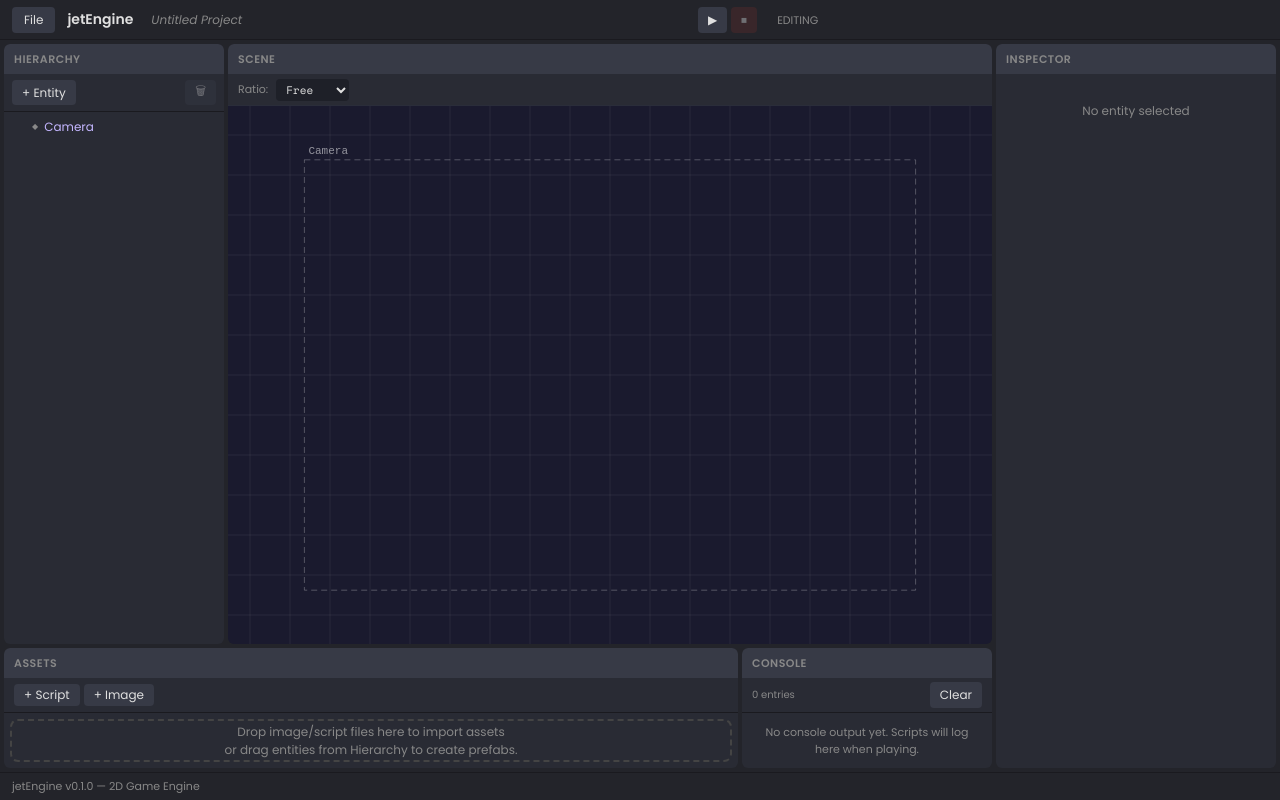
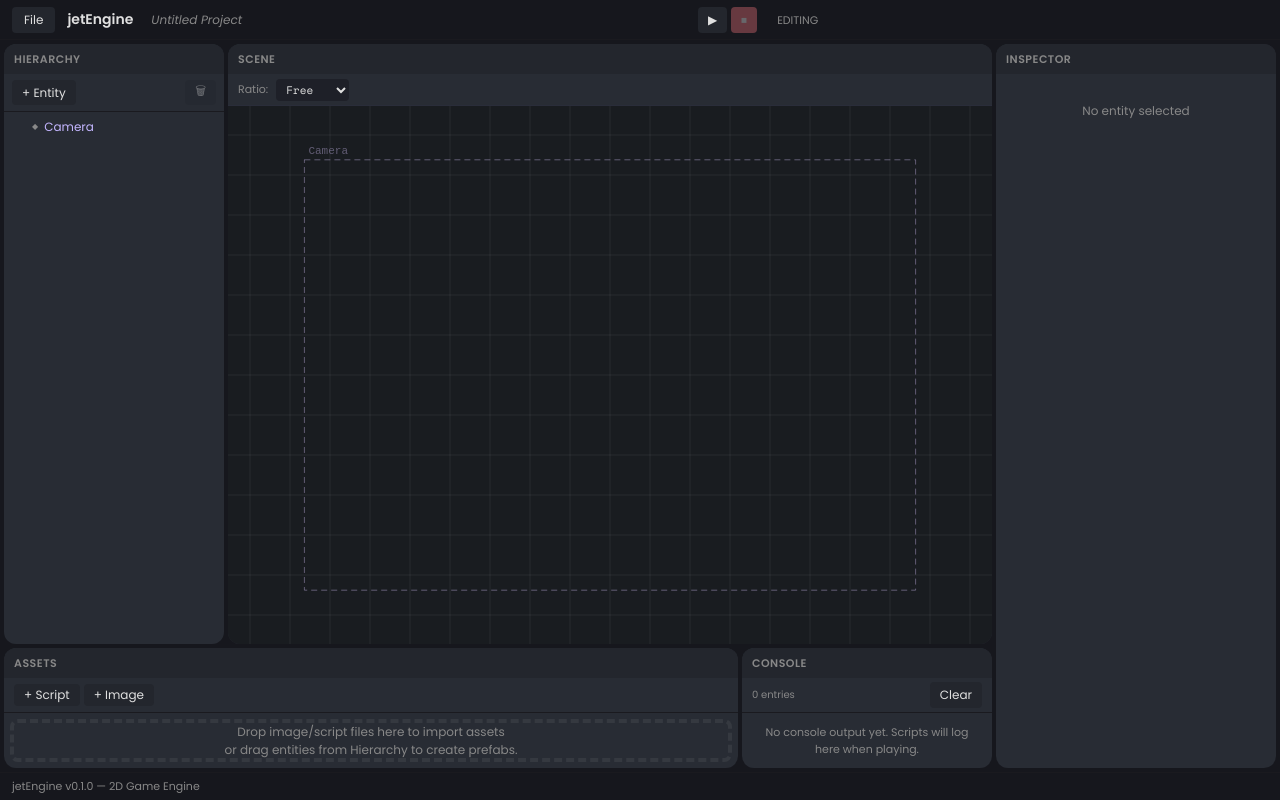
Before and after one commit to hanimuhamed/jetEngine, a React (Vite) app in the folder frontend/: page / in a window 1280 px wide. Built offline with nearby package versions, Linux system fonts and the light colour scheme.

Commit message:
add readme

```diff
--- a/frontend/src/components/editor/scene/sceneViewHelpers.ts
+++ b/frontend/src/components/editor/scene/sceneViewHelpers.ts
@@ -118,7 +118,7 @@ export function renderCameraOutline(r: Renderer2D, camEntity: Entity, aspectRati
   const screenCorners = corners.map(c => r.worldToScreen(c));
 
   ctx.save();
-  ctx.strokeStyle = '#ffffff40';
+  ctx.strokeStyle = '#dac6ff60';
   ctx.lineWidth = 1;
   ctx.setLineDash([6, 4]);
   ctx.beginPath();
@@ -127,7 +127,7 @@ export function renderCameraOutline(r: Renderer2D, camEntity: Entity, aspectRati
   ctx.closePath();
   ctx.stroke();
 
-  ctx.fillStyle = '#ffffff88';
+  ctx.fillStyle = '#dac6ff60';
   ctx.font = '11px monospace';
   ctx.setLineDash([]);
   ctx.fillText('Camera', screenCorners[0].x + 4, screenCorners[0].y - 6);
--- a/frontend/src/engine/rendering/Renderer2D.ts
+++ b/frontend/src/engine/rendering/Renderer2D.ts
@@ -82,7 +82,7 @@ export class Renderer2D {
   clear(useBackgroundColor: boolean = false): void {
     if (!this.ctx || !this._canvas) return;
 
-    let bgColor = '#1a1a2e';
+    let bgColor = "#191c20";
     if (useBackgroundColor && this.cameraEntity) {
       const cam = this.cameraEntity.getComponent<Camera2DComponent>('Camera2DComponent');
       if (cam) {
--- a/frontend/src/engine/rendering/renderHelpers.ts
+++ b/frontend/src/engine/rendering/renderHelpers.ts
@@ -86,7 +86,7 @@ export function drawSelectionBox(
   const corners = [tl, tr, br, bl];
 
   ctx.save();
-  ctx.strokeStyle = '#4a9eff';
+  ctx.strokeStyle = "#f92672";
   ctx.lineWidth = 2;
   ctx.setLineDash([6, 4]);
   ctx.beginPath();
@@ -97,7 +97,7 @@ export function drawSelectionBox(
   ctx.setLineDash([]);
 
   const handleSize = 6;
-  ctx.fillStyle = '#4a9eff';
+  ctx.fillStyle = "#f92672";
   for (const c of corners) {
     ctx.fillRect(c.x - handleSize / 2, c.y - handleSize / 2, handleSize, handleSize);
   }
@@ -138,7 +138,7 @@ function drawCircleHitbox(
   const screenRadius = collider.radius * avgScale * activeZoom;
 
   ctx.save();
-  ctx.strokeStyle = '#00ff00';
+  ctx.strokeStyle = "#a6e22e";
   ctx.lineWidth = 2;
   ctx.setLineDash([]);
   ctx.beginPath();
@@ -177,7 +177,7 @@ function drawPolygonHitbox(
   if (hull.length < 3) return;
 
   ctx.save();
-  ctx.strokeStyle = '#00ff00';
+  ctx.strokeStyle = "#a6e22e";
   ctx.lineWidth = 2;
   ctx.setLineDash([]);
   ctx.beginPath();
@@ -206,7 +206,7 @@ function drawBoxHitbox(
   const c3 = localToScreen(entity, -hw + ox,  hh + oy);
 
   ctx.save();
-  ctx.strokeStyle = '#00ff00';
+  ctx.strokeStyle = "#a6e22e";
   ctx.lineWidth = 2;
   ctx.setLineDash([]);
   ctx.beginPath();
--- a/frontend/src/index.css
+++ b/frontend/src/index.css
@@ -1,14 +1,14 @@
 :root {
-  --background-color: #23242a;
-  --primary-color: #292b34;
-  --accent-color: #373a46;
+  --background-color: color-mix(in srgb, var(--primary-color), #000000d0);
+  --primary-color: #282c34;
+  --accent-color: #23262d;
   --hover-color: #464a58;
   --text-color: #e0e0e0;
   --text-muted: #888;
   --highlight-color: #ffffff;
   --danger-color: #ff4a4a;
   --success-color: #4aff6e;
-  --border-radius: 6px;
+  --border-radius: 12px;
   --field-color: #1e2028;
 }
 
@@ -162,7 +162,6 @@ html, body, #root {
   display: flex;
   align-items: center;
   gap: 4px;
-  transition: background 0.15s;
 }
 
 .toolbar-btn:hover {
@@ -182,10 +181,10 @@ html, body, #root {
 }
 
 .toolbar-btn-stop {
-  background: #5a2a2a;
+  background: #e06c75;
 }
 .toolbar-btn-stop:hover:not(:disabled) {
-  background: #7a3a3a;
+  background: #b75860;
 }
 
 .toolbar-state {
@@ -588,22 +587,24 @@ html, body, #root {
 }
 
 .inspector-component {
-  background: var(--accent-color);
-  border-radius: 6px;
+  background: var(--primary-color);
+  border-radius: 12px;
   margin-bottom: 8px;
   overflow: visible;
+  border: var(--accent-color) 4px solid ;
 }
 
 .inspector-component-header {
+  background: var(--accent-color);
   display: flex;
   justify-content: space-between;
   align-items: center;
   padding: 6px 10px;
-  background: #2f323e;
   font-weight: 600;
   font-size: 11px;
   text-transform: uppercase;
   letter-spacing: 0.3px;
+  border-radius: 6px 6px 0 0;
 }
 
 .inspector-component-title {
@@ -794,9 +795,9 @@ input[type="number"].dragging {
 }
 
 .inspector-add-btn {
-  background: #2a2d38;
+  background: var(--accent-color);
   color: var(--text-color);
-  border: 1px dashed #555;
+  border: transparent;
   padding: 8px;
   border-radius: 6px;
   font-size: 12px;
@@ -804,11 +805,12 @@ input[type="number"].dragging {
   font-family: inherit;
   width: 100%;
   text-align: center;
+  transition: background 0.15s;
 }
 
 .inspector-add-btn:hover {
-  border-color: var(--highlight-color);
-  color: var(--highlight-color);
+  background: var(--highlight-color);
+  color: var(--accent-color);
 }
 
 .inspector-add-menu {
@@ -875,7 +877,7 @@ input[type="number"].dragging {
   color: var(--text-muted);
   font-size: 12px;
   margin: 6px 6px;
-  border: 2px dashed #444;
+  border: 4px dashed #ffffff10;
   border-radius: 8px;
   padding: 16px;
   text-align: center;
```
Also changed, not shown: 1 other file (tests, documents, lock files or other folders).
